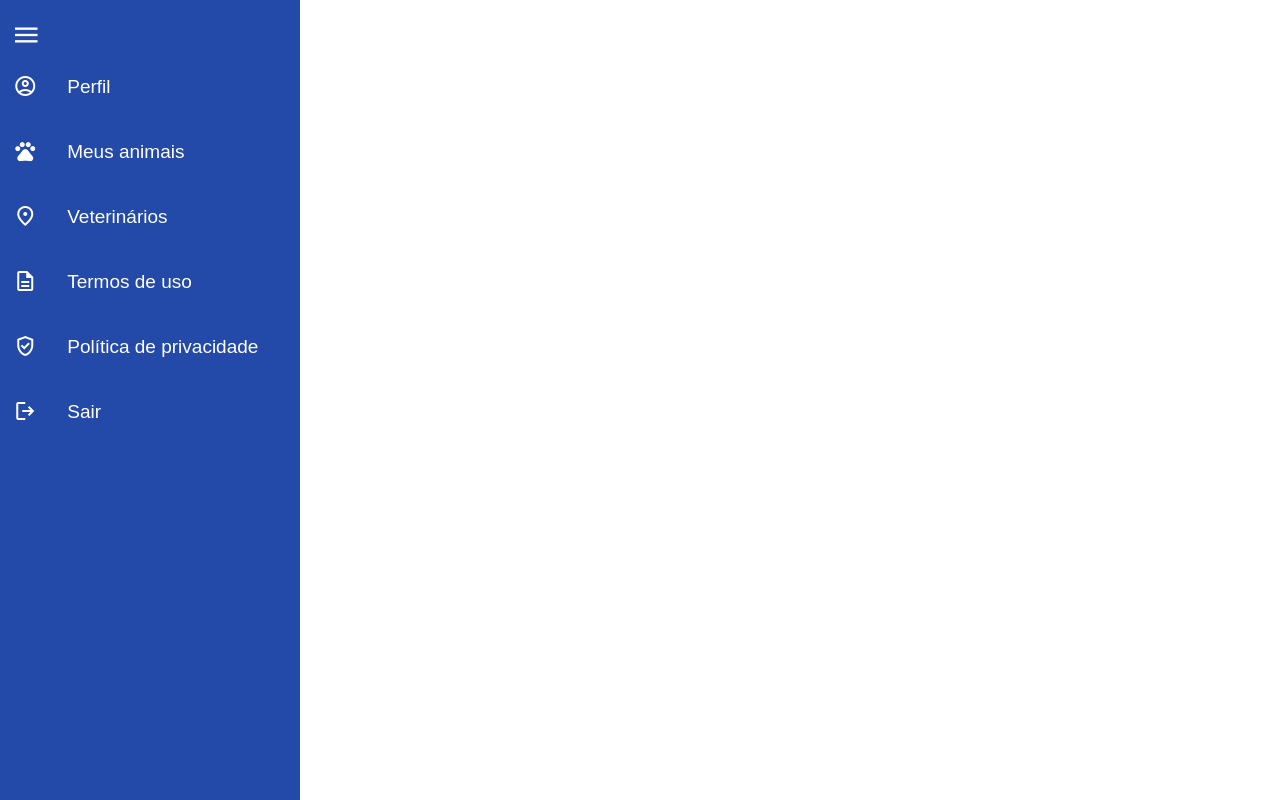
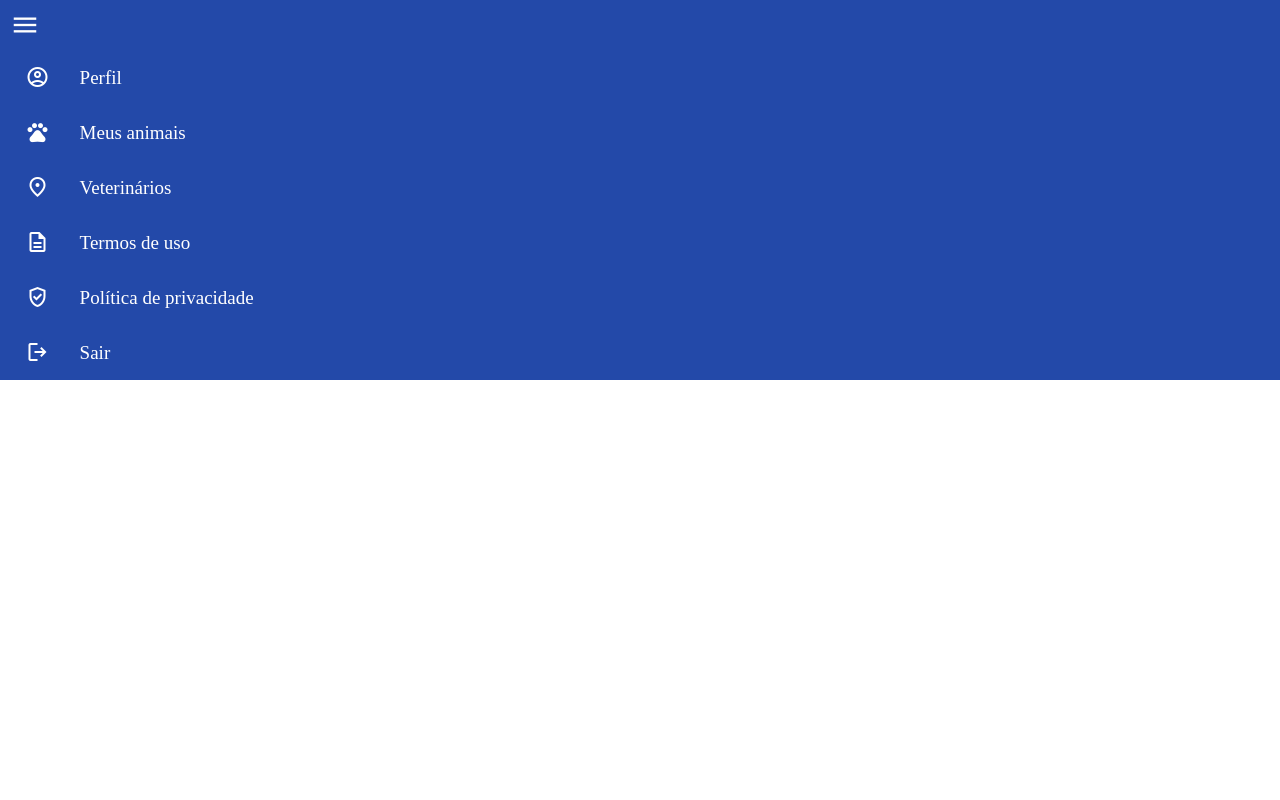
Before and after one commit to alessandratb/prototipo-medfarm, a plain HTML site: page index.html in a window 1280 px wide. Both pictures are taken after a click on the element "menu". Drawn offline with nearby package versions, Linux system fonts and the light colour scheme.

Commit message:
atualização

```diff
--- a/index.html
+++ b/index.html
@@ -8,45 +8,46 @@
     <link rel="stylesheet" href="https://fonts.googleapis.com/css2?family=Material+Symbols+Outlined:opsz,wght,FILL,GRAD@48,300,0,0" />
 </head>
 <body>
-    <nav>
-        <span id="burguer" id="expandir" class="material-symbols-outlined">menu</span>
+    <header>
+        <span id="burguer" class="material-symbols-outlined" onclick="clickMenu()">menu</span>
+        <menu id="item" id="clicar">
             <ul>
-                <li class="itens">
+                <li class="item">
                     <a href="#">
                         <span class="material-symbols-outlined">account_circle</span>
                         <span class="texto">Perfil</span>
                     </a>
                 </li>
 
-                <li class="itens">
+                <li class="item">
                     <a href="#">
                         <span class="material-symbols-outlined">pets</span>
                         <span class="texto">Meus animais</span>
                     </a>
                 </li>
 
-                <li class="itens">
+                <li class="item">
                     <a href="#">
                         <span class="material-symbols-outlined">location_on</span>
                         <span class="texto">Veterinários</span>
                     </a>
                 </li>
 
-                <li class="itens">
+                <li class="item">
                     <a href="#">
                         <span class="material-symbols-outlined">description</span>
                         <span class="texto">Termos de uso</span>
                     </a>
                 </li>
 
-                <li class="itens">
+                <li class="item">
                     <a href="#">
                         <span class="material-symbols-outlined">verified_user</span>
                         <span class="texto">Política de privacidade</span>
                     </a>
                 </li>
 
-                <li class="itens">
+                <li class="item">
                     <a href="#">
                         <span class="material-symbols-outlined">logout</span>
                         <span class="texto">Sair</span>
@@ -54,7 +55,8 @@
                 </li>
             </ul>
         </menu>
-    </nav>
+    </header>
+
     <!-- <header>
         <i id="burguer" class="material-icons" onclick="clickMenu()">menu</i>
         <menu id="itens">
@@ -78,6 +80,18 @@
             </article>
         </section>
     </main> -->
-    <script src="script.js"></script>
+    <script>
+        function click() {
+            document.querySelector('clicar').innerHTML++
+        }
+
+        function clickMenu() {
+            if (item.style.display == 'block') {
+                item.style.display = 'none'
+            } else {
+                item.style.display = 'block'
+            }
+        }
+    </script>
 </body>
 </html>
--- a/script.js
+++ b/script.js
@@ -1,6 +1,27 @@
-var expandir = document.querySelector('expandir')
-var burguer = document.querySelector('burguer')
+function clickMenu() {
+    if (itens.style.display == 'block') {
+        itens.style.display = 'none'
+    } else {
+        itens.style.display = 'block'
+    }
+}
 
-expandir.addEventListener('click', function(){
-    menuSide.classList.toggle('expandir')
-})
+// var menuItem = document.querySelectorAll('itens')
+
+// function selectLink() {
+//     menuItem.forEach((item)=>
+//         item.classList.remove('ativo')
+//     )
+//     this.classList.add('ativo')
+// }
+
+// menuItem.forEach((item)=>
+//     item.addEventListener('click', selectLink)
+// )
+
+// var expandir = document.querySelector('expandir')
+// var burguer = document.querySelector('burguer')
+
+// expandir.addEventListener('click', function(){
+//     menuSide.classList.toggle('expandir')
+// })
--- a/style.css
+++ b/style.css
@@ -6,28 +6,22 @@
     box-sizing: border-box;
 }
 
-nav {
-    width: 300px;
-    height: 100vh;
+header {
+    width: 100%;
     background-color: #2349a9;
-    padding: 20px 0 20px .1%;
-    font-family: Arial, Helvetica, sans-serif;
-
-    position: fixed;
-    top: 0;
-    left: 0;
 }
 
-#burguer {
-    width: 100%;
-    padding-left: 10px;
+menu {
+    display: none;
+}
+
+span#burguer {
+    padding: 10px;
     color: white;
-    cursor: pointer;
     font-size: 30px
 }
 
 ul {
-    height: 100%;
     list-style-type: none;
 }
 
@@ -36,16 +30,13 @@ li:hover {
     transition: .5s;
 }
 
-ul li.ativo {
-    background-color: #496cbe;
-}
-
-ul li.itens a {
+ul li.item a {
+    display: flex;
+    justify-content: flex-start;
     color: white;
     text-decoration: none;
     font-size: 19px;
-    padding: 20px 4%;
-    display: flex;
+    padding: 15px 2%;
     line-height: 25px;
 }
 
```
